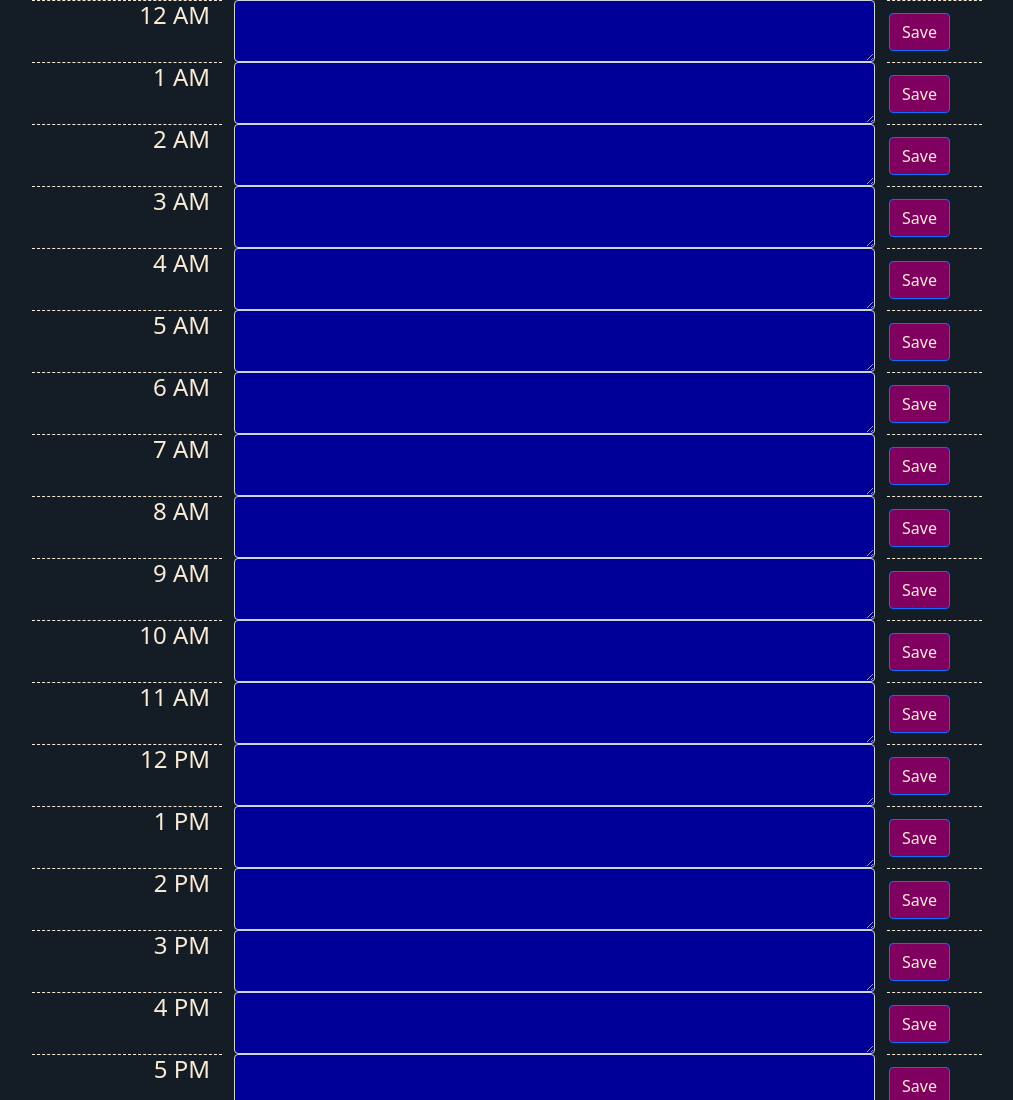
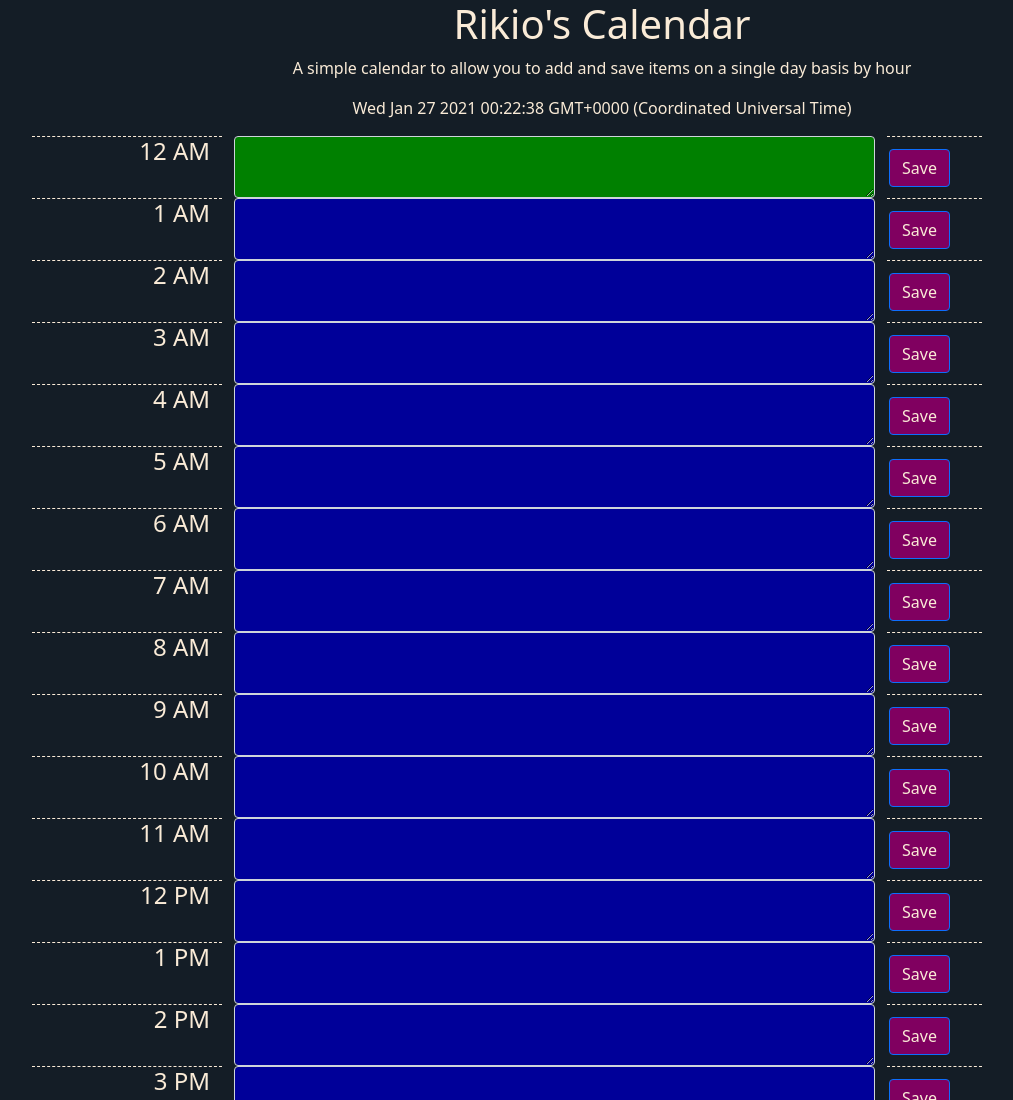
Before and after one commit to rikioh/calendar, a plain HTML site: page index.html in a window 1280 px wide. Shown: the top 1100 px of the page, without its empty margins (38-1051 px from the left). Drawn offline with nearby package versions, Linux system fonts and the light colour scheme.

Commit message:
added now.js script into html and color coded calendar based on hour

```diff
--- /dev/null
+++ b/darkmode.css
@@ -0,0 +1,29 @@
+body{
+    background-color:	#141d26;
+}
+h1{
+    color:antiquewhite;
+    text-align: center
+}
+h4{
+    color:antiquewhite;
+    text-align: right
+}
+p{
+    color:antiquewhite;
+    text-align: center
+}
+.form-control{
+    background-color:#000099;
+    color:antiquewhite
+}
+.btn-primary{
+    background-color: #800060;
+    color: antiquewhite;
+}
+.col-md-1{
+    border-top: 1px dashed antiquewhite
+}
+.col-md-2{
+    border-top: 1px dashed antiquewhite
+}
--- a/index.html
+++ b/index.html
@@ -7,29 +7,11 @@
     <link href="https://cdn.jsdelivr.net/npm/bootstrap@5.0.0-beta1/dist/css/bootstrap.min.css" rel="stylesheet" integrity="sha384-giJF6kkoqNQ00vy+HMDP7azOuL0xtbfIcaT9wjKHr8RbDVddVHyTfAAsrekwKmP1" crossorigin="anonymous">
     <!-- JQuery -->
     <script src="https://cdnjs.cloudflare.com/ajax/libs/jquery/3.5.1/jquery.min.js"></script>
+    <!-- Luxon -->
+    <script src="https://unpkg.com/dayjs@1.8.21/dayjs.min.js"></script>
+    <script>dayjs().format()</script>
     <title>Calendar</title>
-    <style>
-        body{
-            background-color:	#141d26;
-        }
-        h4{
-            color:antiquewhite
-        }
-        .form-control{
-            background-color:#000099;
-            color:antiquewhite
-        }
-        .btn-primary{
-            background-color: #800060;
-            color: antiquewhite;
-        }
-        .col-md-1{
-            border-top: 1px dashed antiquewhite
-        }
-        .col-md-2{
-            border-top: 1px dashed antiquewhite
-        }
-    </style>
+    <link rel="stylesheet" href="./darkmode.css">
 </head>
 <body>
     <div class="container">
@@ -37,11 +19,14 @@
         <!--
 
          -->
-    <!-- Create HTML for 24 hour calendar -->
-        <!--
-            Each Div should have a static time item and an input field/to do field
-                Each of these input fields should highlight the current hour in the JS, grey out past hours, highlight future items button
-         -->
+         <div>
+            <h1>Rikio's Calendar</h1>
+        </div>
+        <div>
+            <p>A simple calendar to allow you to add and save items on a single day basis by hour</p>
+            <p id="dateTime"></p>
+        </div>
+    <!-- Where the calendar will load -->
         <div id="calendarRows"></div>
 
     </div>
--- a/script.js
+++ b/script.js
@@ -4,8 +4,13 @@
 // variable to add hour id's to form fields
 var stringTime = ["12 AM","1 AM","2 AM","3 AM","4 AM","5 AM","6 AM","7 AM","8 AM","9 AM","10 AM","11 AM","12 PM","1 PM","2 PM","3 PM","4 PM","5 PM","6 PM","7 PM","8 PM","9 PM","10 PM","11 PM"]
 // variable to add id's to save buttons
-// var btnNum = ["0000","0100","0200","0300","0400","0500","0600","0700","0800","0900","1000","1100","1200","1300","1400","1500","1600","1700","1800","1900","2000","2100","2200","2300"]
 var btnVal = 0
+// date/Time variable
+var now = dayjs().$d
+var nowHour = dayjs().$H
+
+// show date and time in top div section
+$("#dateTime").text(now)
 
 // create 1 row for each hour for a total of 24 rows
 for (i=0;i<hours;i++){
@@ -30,9 +35,8 @@
     infoCol.attr("id", "infoCol");
     saveCol.addClass("col-md-1")
     saveCol.attr("id", "saveCol")
-    // add ID and style to timeText
+    // add ID to timeText
     timeText.attr("id", "timeText")
-    timeText.attr("style", "text-align: right")
     // add class to text area form
     textArea.addClass("form-control")
     // add class/generic id to save button
@@ -67,6 +71,20 @@
     btnVal++
 }
 
+// if statement to run and change row color
+for (i=0;i<hours;i++){
+    // if there is no saved value in local storage continue on
+    if (i<nowHour){
+        $( "textarea" ).eq(i).attr("style", "background-color: #595959")
+    }
+    else if(i==nowHour){
+        $( "textarea" ).eq(i).attr("style", "background-color: green")
+    }
+    else{
+        continue;
+    }
+}
+
 // input saved calendar values into the respective forms on page reload/revisit
 for (i=0;i<hours;i++){
     // if there is no saved value in local storage continue on
@@ -81,7 +99,7 @@
     }
 }
 
-
+// saves text field to local storage on save button click
 $(".btn-primary").on("click", function() {
     // create variable equal to button value.
     var matchVal = $(this).attr("value")
```
